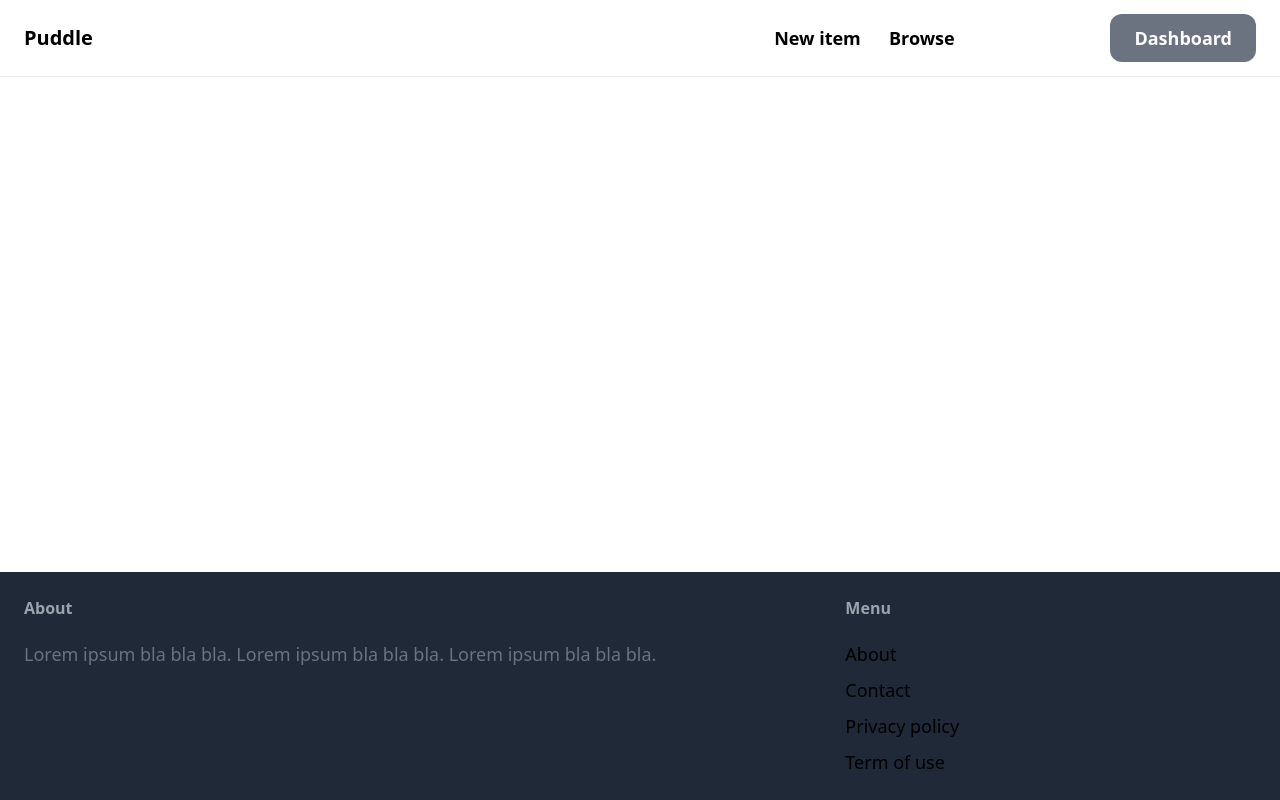
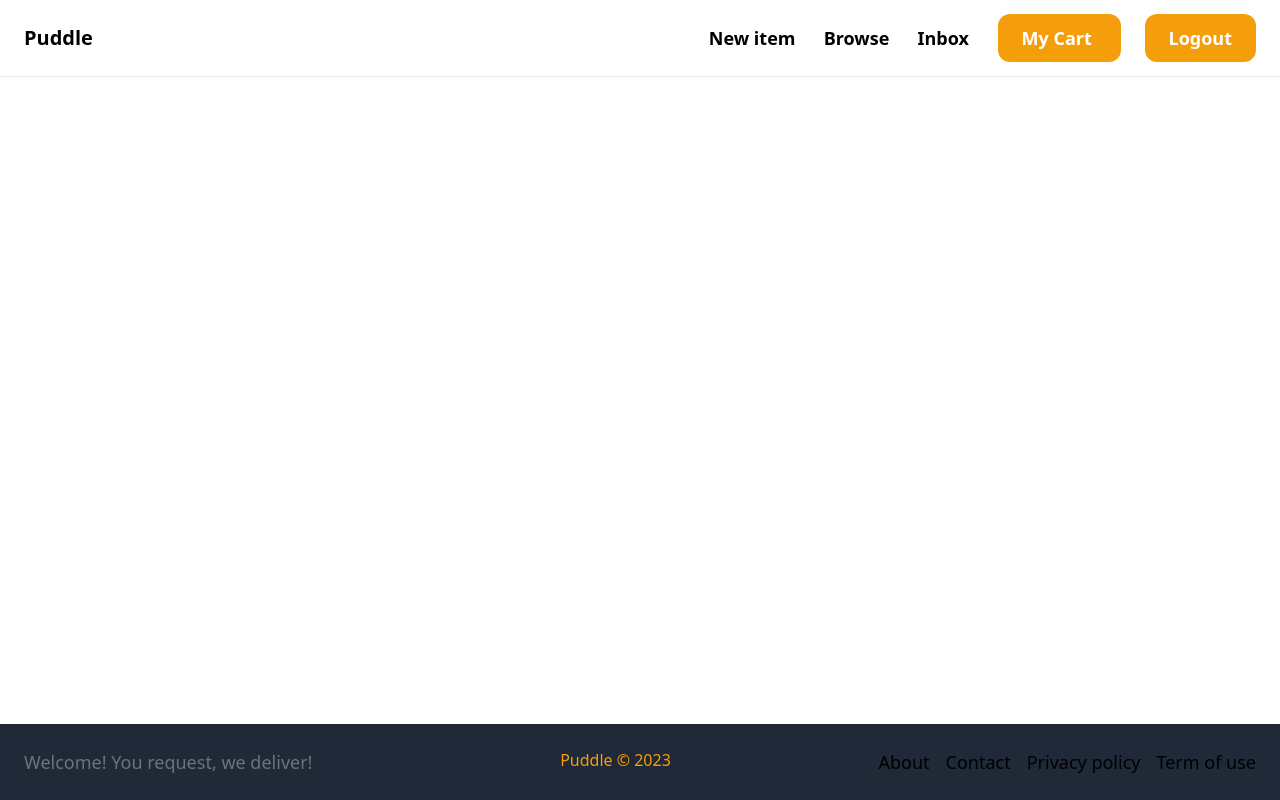
Before and after one commit to stansam/Puddle, a Django app: page /about/ in a window 1280 px wide. Run offline with Django 5.2, Linux system fonts and the light colour scheme; the visitor is signed in with stand-in values (Sample User, id 1).

Commit message:
added cart page

```diff
--- a/apps/core/urls.py
+++ b/apps/core/urls.py
@@ -10,4 +10,5 @@
     path("contact/", views.contact, name="contact"),
     path("privacy/", views.privacy, name="privacy"),
     path("terms/", views.terms, name="terms"),
+	path("cart/", views.cart, name="cart"),
 ]
--- a/apps/core/views.py
+++ b/apps/core/views.py
@@ -31,3 +31,6 @@
 
 def privacy(request):
     return render(request, "core/privacy.html")
+
+def cart(request):
+    return render(request, "core/cart.html")
--- a/templates/components/footer.html
+++ b/templates/components/footer.html
@@ -1,25 +1,23 @@
 <footer class="py-6 px-6 flex justify-between bg-gray-800">
-	<div class="w-2/3 pr-10">
-		<h3 class="mb-5 font-semibold text-gray-400">About</h3>
-
-		<p class="text-lg text-gray-500">Lorem ipsum bla bla bla. Lorem ipsum bla bla bla. Lorem ipsum bla bla bla.</p>
+    <div class="pr-10">
+        <p class="text-lg text-gray-500">Welcome! You request, we deliver!</p>
     </div>
 
-	<div class="w-1/3">
-		<h3 class="mb-5 font-semibold text-gray-400">Menu</h3>
+    <span class="text-yellow-500">Puddle &copy; 2023</span>
 
-		<ul class="space-y-2">
+    <div class="flex justify-end">
+        <ul class="flex gap-4">
             <li>
-				<a href="#" class="text-lg text-teal-500 hover:text-teal-700">About</a>
+                <a href="{% url "core:about" %}" class="text-lg text-teal-500 hover:text-teal-700">About</a>
             </li>
             <li>
-				<a href="#" class="text-lg text-teal-500 hover:text-teal-700">Contact</a>
+                <a href="{% url "core:contact" %}" class="text-lg text-teal-500 hover:text-teal-700">Contact</a>
             </li>
             <li>
-				<a href="#" class="text-lg text-teal-500 hover:text-teal-700">Privacy policy</a>
+                <a href="{% url "core:privacy" %}" class="text-lg text-teal-500 hover:text-teal-700">Privacy policy</a>
             </li>
             <li>
-				<a href="#" class="text-lg text-teal-500 hover:text-teal-700">Term of use</a>
+                <a href="{% url "core:terms" %}" class="text-lg text-teal-500 hover:text-teal-700">Term of use</a>
             </li>
         </ul>
     </div>
--- a/templates/components/header.html
+++ b/templates/components/header.html
@@ -4,21 +4,28 @@
 
 		<div class="space-x-6">
 			{% if request.user.is_staff %}
-			<a href="#" class="text-lg font-semibold hover:text-gray-500">New item</a>
+			<a href="{% url "products:new" %}" class="text-lg font-semibold hover:text-gray-500">New item</a>
 			{% endif %}
 
 			<a href="{% url 'products:list' %}" class="text-lg font-semibold hover:text-gray-500">Browse</a>
 
 			{% if request.user.is_authenticated %}
-			<a href="#"
-				class="px-6 py-3 text-lg font-semibold bg-teal-500 text-white rounded-xl hover:bg-teal-700">Inbox</a>
-			<a href="#"
-				class="px-6 py-3 text-lg font-semibold bg-gray-500 text-white rounded-xl hover:bg-gray-700">Dashboard</a>
+			<a href="{% url "chat:inbox" %}"
+				class="text-lg font-semibold hover:text-gray-500">Inbox
+			</a>
+			<a href="{% url "core:cart" %}" class="px-6 py-3 text-lg font-semibold bg-yellow-500 text-white rounded-xl hover:bg-yellow-700">
+				My Cart
+			</a>
+			<a href="{% url "account_logout" %}"
+				class="px-6 py-3 text-lg font-semibold bg-yellow-500 text-white rounded-xl hover:bg-yellow-700">Logout
+			</a>
 			{% else %}
-			<a href="#"
-				class="px-6 py-3 text-lg font-semibold bg-teal-500 text-white rounded-xl hover:bg-teal-700">Sign up</a>
-			<a href="#"
-				class="px-6 py-3 text-lg font-semibold bg-gray-500 text-white rounded-xl hover:bg-gray-700">Log in</a>
+			<a href="{% url "account_signup" %}"
+				class="px-6 py-3 text-lg font-semibold bg-teal-500 text-white rounded-xl hover:bg-teal-700">Sign up
+			</a>
+			<a href="{% url "account_login" %}"
+				class="px-6 py-3 text-lg font-semibold bg-gray-500 text-white rounded-xl hover:bg-gray-700">Log in
+			</a>
 			{% endif %}
 		</div>
 	</nav>
--- /dev/null
+++ b/templates/core/cart.html
@@ -0,0 +1,5 @@
+{% extends "base.html" %}
+
+{% block body %}
+<h1>My Items</h1>
+{% endblock body %}
```
Lines whose indentation alone changed are shown as unchanged.
